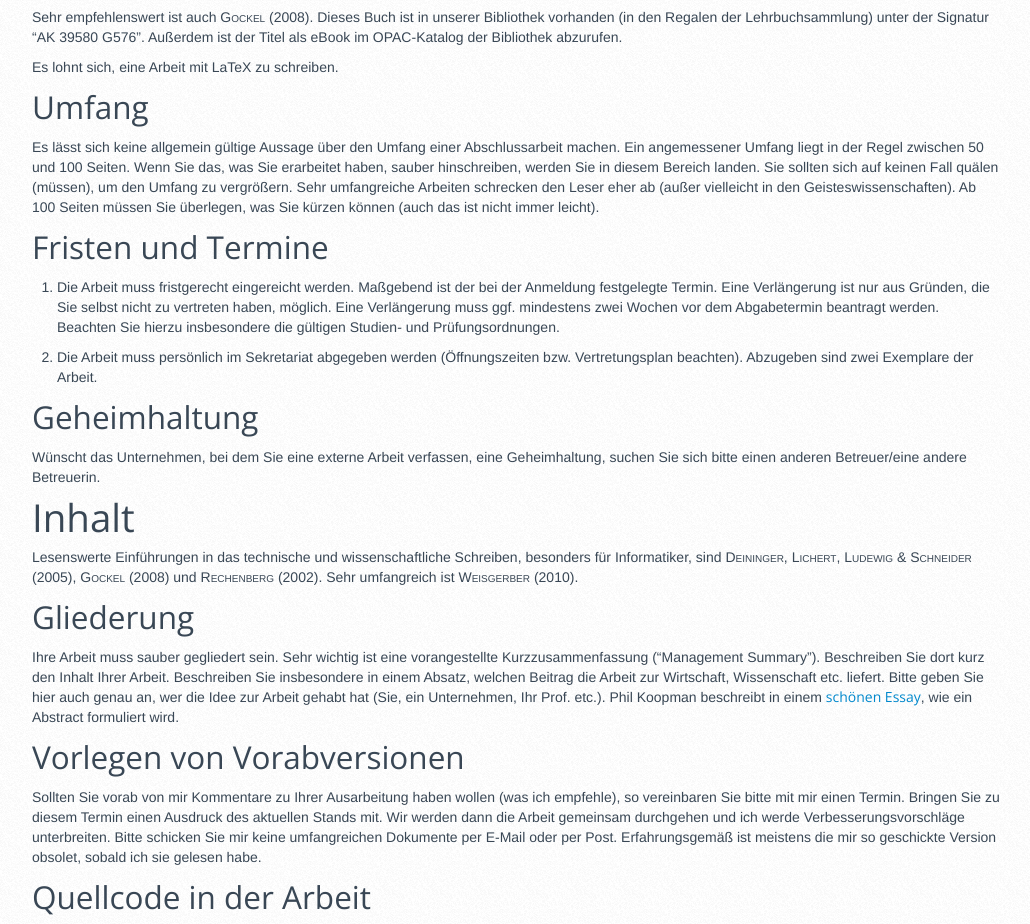
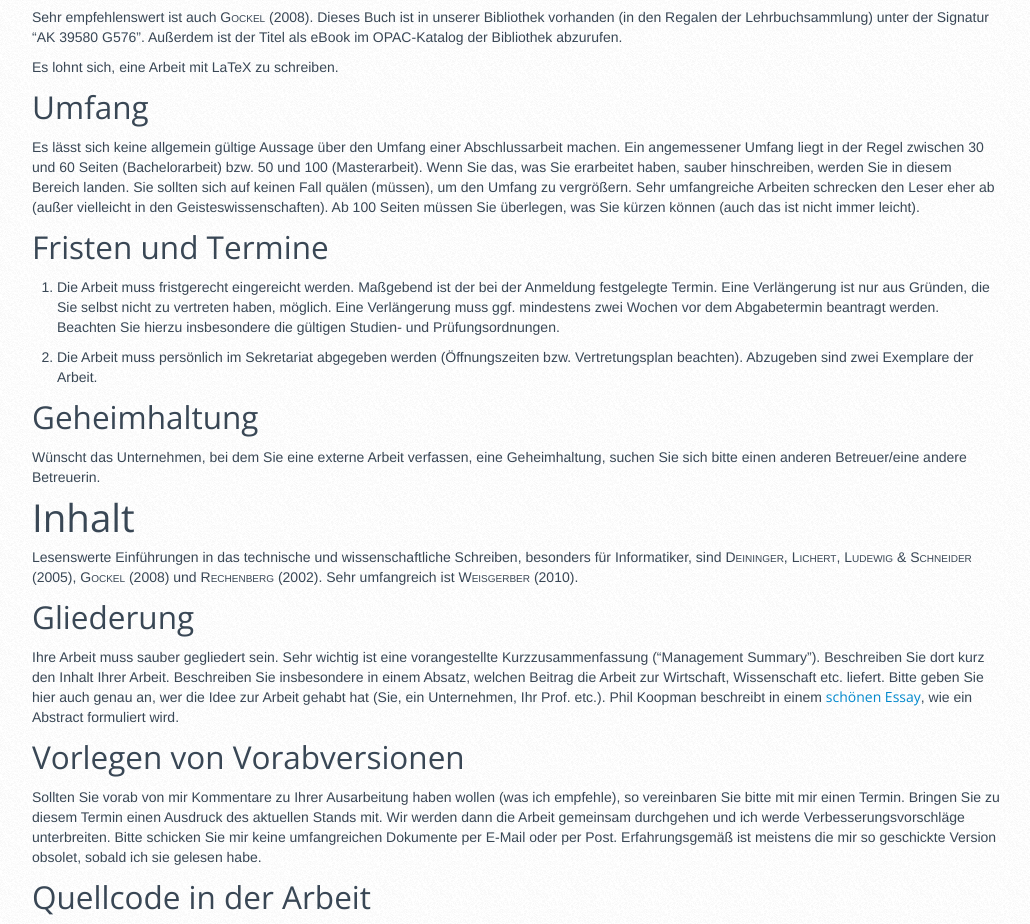
Before and after one commit to obcode/ob.cs.hm.edu, a plain HTML site: page misc/theses.html in a window 1280 px wide. Shown: the part 1400-2324 px from the top of the page, without its empty margins (123-1153 px from the left). Drawn offline with nearby package versions, Linux system fonts and the light colour scheme.

Commit message:
Update (2016-01-12 16:57:39 UTC)

```diff
--- a/misc/theses.html
+++ b/misc/theses.html
@@ -114,7 +114,7 @@
 <p>Sehr empfehlenswert ist auch <span class="citation"><span style="font-variant: small-caps;">Gockel</span> (2008)</span>. Dieses Buch ist in unserer Bibliothek vorhanden (in den Regalen der Lehrbuchsammlung) unter der Signatur “AK 39580 G576”. Außerdem ist der Titel als eBook im OPAC-Katalog der Bibliothek abzurufen.</p>
 <p>Es lohnt sich, eine Arbeit mit LaTeX zu schreiben.</p>
 <h2 id="umfang">Umfang</h2>
-<p>Es lässt sich keine allgemein gültige Aussage über den Umfang einer Abschlussarbeit machen. Ein angemessener Umfang liegt in der Regel zwischen 50 und 100 Seiten. Wenn Sie das, was Sie erarbeitet haben, sauber hinschreiben, werden Sie in diesem Bereich landen. Sie sollten sich auf keinen Fall quälen (müssen), um den Umfang zu vergrößern. Sehr umfangreiche Arbeiten schrecken den Leser eher ab (außer vielleicht in den Geisteswissenschaften). Ab 100 Seiten müssen Sie überlegen, was Sie kürzen können (auch das ist nicht immer leicht).</p>
+<p>Es lässt sich keine allgemein gültige Aussage über den Umfang einer Abschlussarbeit machen. Ein angemessener Umfang liegt in der Regel zwischen 30 und 60 Seiten (Bachelorarbeit) bzw. 50 und 100 (Masterarbeit). Wenn Sie das, was Sie erarbeitet haben, sauber hinschreiben, werden Sie in diesem Bereich landen. Sie sollten sich auf keinen Fall quälen (müssen), um den Umfang zu vergrößern. Sehr umfangreiche Arbeiten schrecken den Leser eher ab (außer vielleicht in den Geisteswissenschaften). Ab 100 Seiten müssen Sie überlegen, was Sie kürzen können (auch das ist nicht immer leicht).</p>
 <h2 id="fristen-und-termine">Fristen und Termine</h2>
 <ol style="list-style-type: decimal">
 <li><p>Die Arbeit muss fristgerecht eingereicht werden. Maßgebend ist der bei der Anmeldung festgelegte Termin. Eine Verlängerung ist nur aus Gründen, die Sie selbst nicht zu vertreten haben, möglich. Eine Verlängerung muss ggf. mindestens zwei Wochen vor dem Abgabetermin beantragt werden. Beachten Sie hierzu insbesondere die gültigen Studien- und Prüfungsordnungen.</p></li>
```
